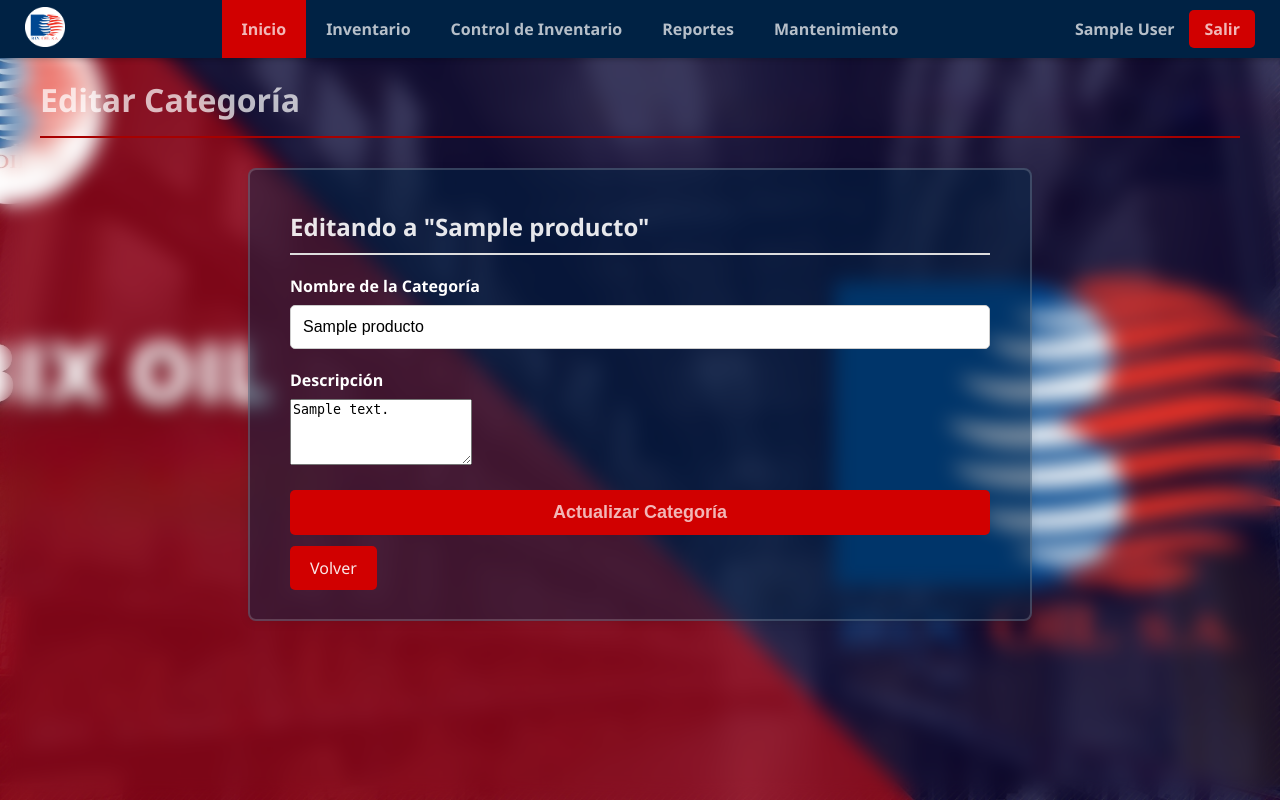
After one commit to rogerrcarvajal/SWIBO, a PHP site: page /pages/editar_categoria.php?id=1 in a window 1280 px wide. The commit adds this page. Run offline with PHP 8.4, Linux system fonts and the light colour scheme; the visitor is signed in with stand-in values (Sample User, id 1); tables that the repository leaves empty hold one stand-in row (values such as "Sample post"); some libraries are stand-ins or nearby versions.

Commit message:
MODULO INVENTARIO - Actualizado y Funcional

```diff
--- /dev/null
+++ b/pages/editar_categoria.php
@@ -0,0 +1,105 @@
+<?php
+require_once __DIR__ . '/../src/protector.php';
+require_once __DIR__ . '/../src/db.php';
+
+if ($_SESSION['usuario_rol'] !== 'Admin') {
+    header('Location: dashboard.php');
+    exit();
+}
+
+$mensaje = "";
+$categoria_id = $_GET['id'] ?? null;
+
+if (!$categoria_id || !is_numeric($categoria_id)) {
+    header('Location: gestion_categorias.php');
+    exit();
+}
+
+// --- LÓGICA PARA ACTUALIZAR LA CATEGORÍA ---
+if ($_SERVER["REQUEST_METHOD"] == "POST") {
+    $nombre = $_POST['nombre'] ?? '';
+    $descripcion = $_POST['descripcion'] ?? '';
+
+    if (empty($nombre)) {
+        $mensaje = "⚠️ El nombre no puede estar vacío.";
+    } else {
+        // Verificar que el nuevo nombre no exista ya en otra categoría
+        $check_stmt = $conn->prepare("SELECT id FROM categorias_producto WHERE nombre = :nombre AND id != :id");
+        $check_stmt->execute([':nombre' => $nombre, ':id' => $categoria_id]);
+
+        if ($check_stmt->rowCount() > 0) {
+            $mensaje = "⚠️ Ya existe otra categoría con ese nombre.";
+        } else {
+            $sql = "UPDATE categorias_producto SET nombre = :nombre, descripcion = :descripcion WHERE id = :id";
+            $update_stmt = $conn->prepare($sql);
+            $update_stmt->execute([':nombre' => $nombre, ':descripcion' => $descripcion, ':id' => $categoria_id]);
+            header("Location: gestion_categorias.php?mensaje=exito_editar");
+            exit();
+        }
+    }
+}
+
+// --- OBTENER DATOS ACTUALES PARA EL FORMULARIO ---
+$stmt = $conn->prepare("SELECT * FROM categorias_producto WHERE id = ?");
+$stmt->execute([$categoria_id]);
+$categoria = $stmt->fetch(PDO::FETCH_ASSOC);
+
+if (!$categoria) {
+    header('Location: gestion_categorias.php');
+    exit();
+}
+?>
+<!DOCTYPE html>
+<html lang="es">
+<head>
+    <meta charset="UTF-8">
+    <meta name="viewport" content="width=device-width, initial-scale=1.0">
+    <title>Editar Categoría - SWIBO</title>
+    <link rel="stylesheet" href="../public/css/style.css">
+    <style>
+        .main-content { padding: 20px 40px; }
+        .form-container {
+            background-color: #00224480;
+            border: 2px solid rgba(255,255,255,0.18);
+            padding: 40px; border-radius: 8px;
+            box-shadow: 0 2px 10px rgba(0,0,0,0.1);
+            max-width: 700px; margin: 20px auto;
+        }
+        h2 { color: rgba(255, 255, 255, 0.9); border-bottom: 2px solid #ddd; padding-bottom: 10px; margin-top: 0; }
+        .form-actions { margin-top: 20px; }
+        .btn-secondary { background-color: #d10000; color: rgba(255, 255, 255, 0.9); padding: 11px 20px; text-decoration: none; border-radius: 5px; }
+        .alert-message { padding: 10px; border-radius: 5px; margin-bottom: 20px; color: #fff; font-weight: bold; background-color: #dc3545; }
+    </style>
+</head>
+<body>
+<div class="dashboard-container">
+    <?php require_once __DIR__ . '/../src/templates/navbar.php'; ?>
+    <main class="main-content">
+        <header class="main-header">
+            <h1>Editar Categoría</h1>
+        </header>
+
+        <div class="form-container">
+            <h2>Editando a "<?php echo htmlspecialchars($categoria['nombre']); ?>"</h2>
+            <?php if ($mensaje): ?><p class="alert-message"><?php echo $mensaje; ?></p><?php endif; ?>
+
+            <form action="editar_categoria.php?id=<?php echo $categoria['id']; ?>" method="POST">
+                <div class="input-group">
+                    <label style="color:white" for="nombre">Nombre de la Categoría</label>
+                    <input type="text" id="nombre" name="nombre" value="<?php echo htmlspecialchars($categoria['nombre']); ?>" required>
+                </div>
+                <div class="input-group">
+                    <label style="color:white" for="descripcion">Descripción</label>
+                    <textarea id="descripcion" name="descripcion" rows="4"><?php echo htmlspecialchars($categoria['descripcion']); ?></textarea>
+                </div>
+                <div class="form-actions">
+                    <button type="submit" class="btn-login">Actualizar Categoría</button>
+                    <br><br>
+                    <a href="gestion_categorias.php" class="btn-secondary">Volver</a>
+                </div>
+            </form>
+        </div>
+    </main>
+</div>
+</body>
+</html>
```
Also changed, not shown: pages/gestion_categorias.php (+15 -2 lines), pages/gestion_productos.php (+39 -15 lines).
